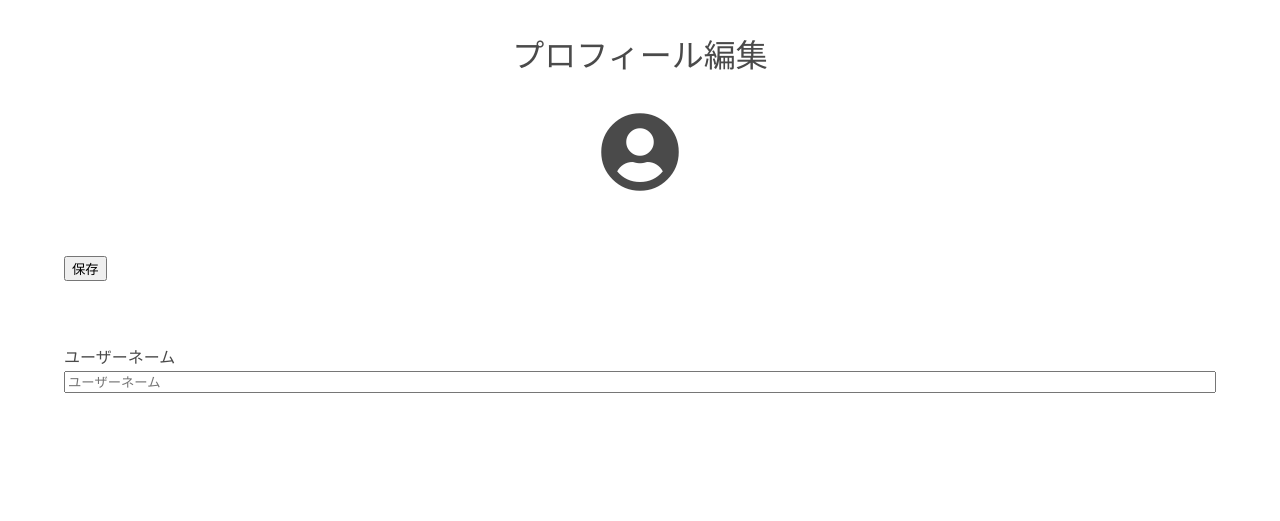
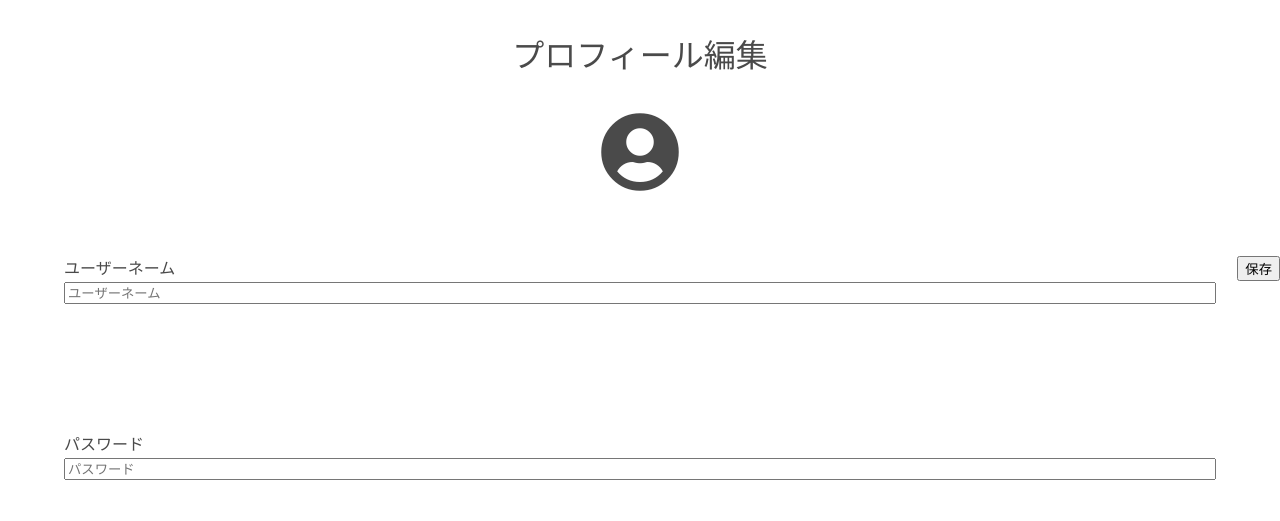
Before and after one commit to HidetoOzeki/GamingDeviceEC, a PHP site: page /profile.php in a window 1280 px wide. Shown: the top 521 px of the page. Run offline with PHP 8.4, Linux system fonts and the light colour scheme.

Commit message:
プロフィール

```diff
--- a/source/profile.php
+++ b/source/profile.php
@@ -2,7 +2,13 @@
  <h1 class="page_title">プロフィール編集</h1>
  <div class="centered_input_wide">
  <i class="fas fa-user-circle fa-5x level-item"></i>
- <p><button class="" name="button">保存</button></p>
+ <style>
+   .b{
+      float: right;
+   }
+ </style>
+ <p><button class="b" name="button" >保存</button></p>
+
  <p>ユーザーネーム</p>
     <input placeholder="ユーザーネーム" type="text">
  <p>パスワード</p>
```
